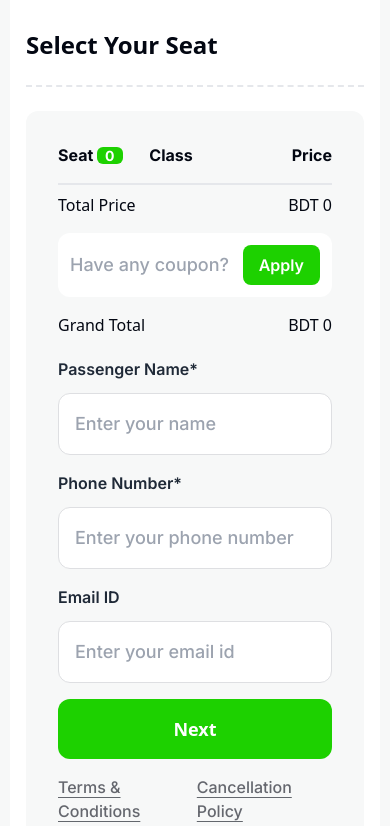
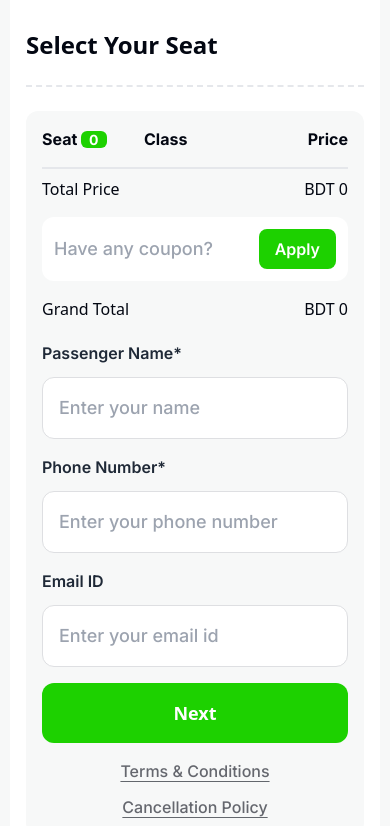
Before and after one commit to abujafarch/bus-ticketing, a plain HTML site: page index.html in a window 390 px wide. Shown: the part 3579-4405 px from the top of the page. Drawn offline with nearby package versions, Linux system fonts and the light colour scheme; a web font is replaced by a local one.

Commit message:
edited something

```diff
--- a/index.html
+++ b/index.html
@@ -237,7 +237,7 @@
                         </div>
                         <div class="flex-1">
                                 <h3 class="font-raleway font-semibold text-2xl text-[#030712] pb-6 border-b-2 border-dashed">Select Your Seat</h3>
-                                <div class="bg-[#F7F8F8] rounded-xl p-8  mt-6">
+                                <div class="bg-[#F7F8F8] rounded-xl p-4 sm:p-8 mt-6">
                                     <!-- total calculation tables -->
                                     <div class="">
                                         <table id="ticket-table" class="w-full text-left seat-table border-b-2">
@@ -276,7 +276,7 @@
 
                                         <button id="next-btn" disabled="true" class="w-full bg-[#1DD100] mt-4 rounded-xl py-4 text-white font-semibold text-lg">Next</button>
                                     </div>
-                                    <div class="mt-4 flex justify-evenly">
+                                    <div class="mt-4 flex-col md:flex-row gap-3 items-center flex justify-evenly">
                                         <a href="#" class="underline text-base font-inter font-medium text-[#03071299] underline-offset-4">Terms & Conditions</a>
                                         <a href="#" class="underline text-base font-inter font-medium text-[#03071299] underline-offset-4">Cancellation Policy</a>
                                     </div>
```
